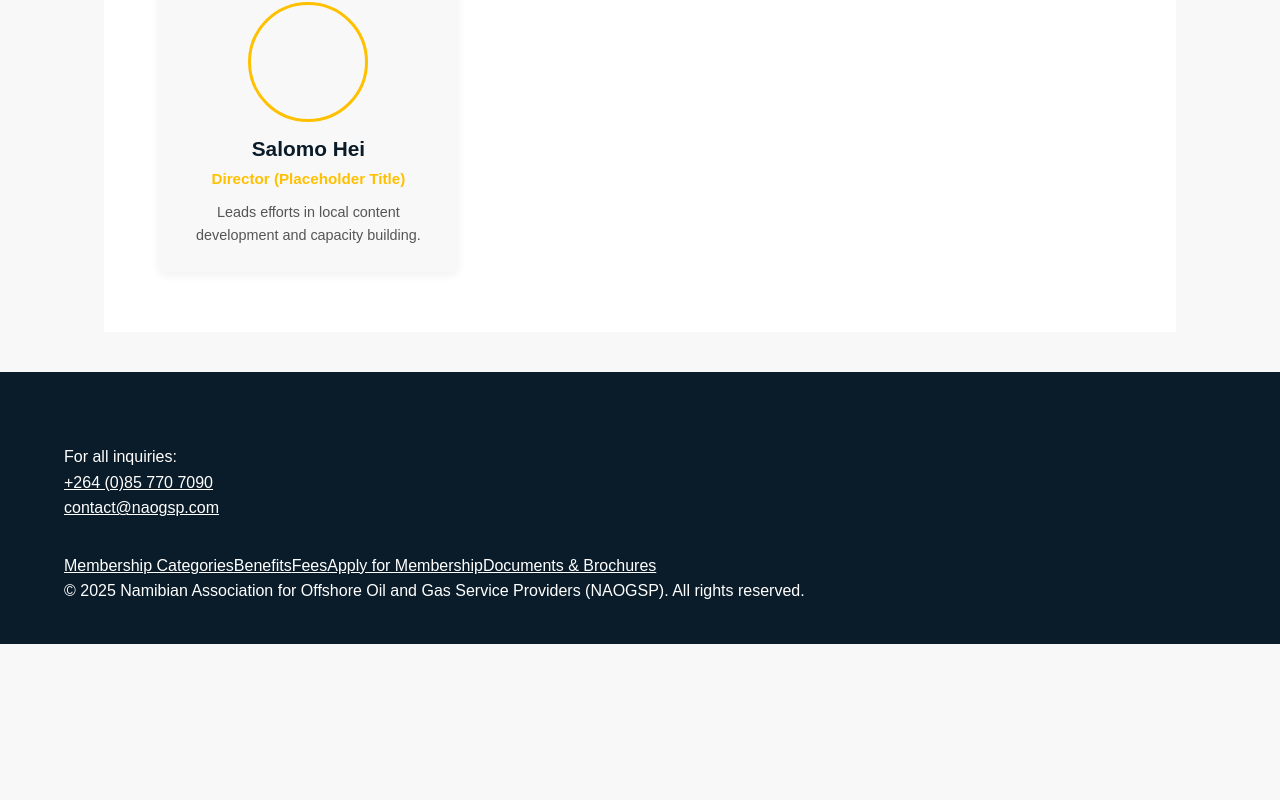
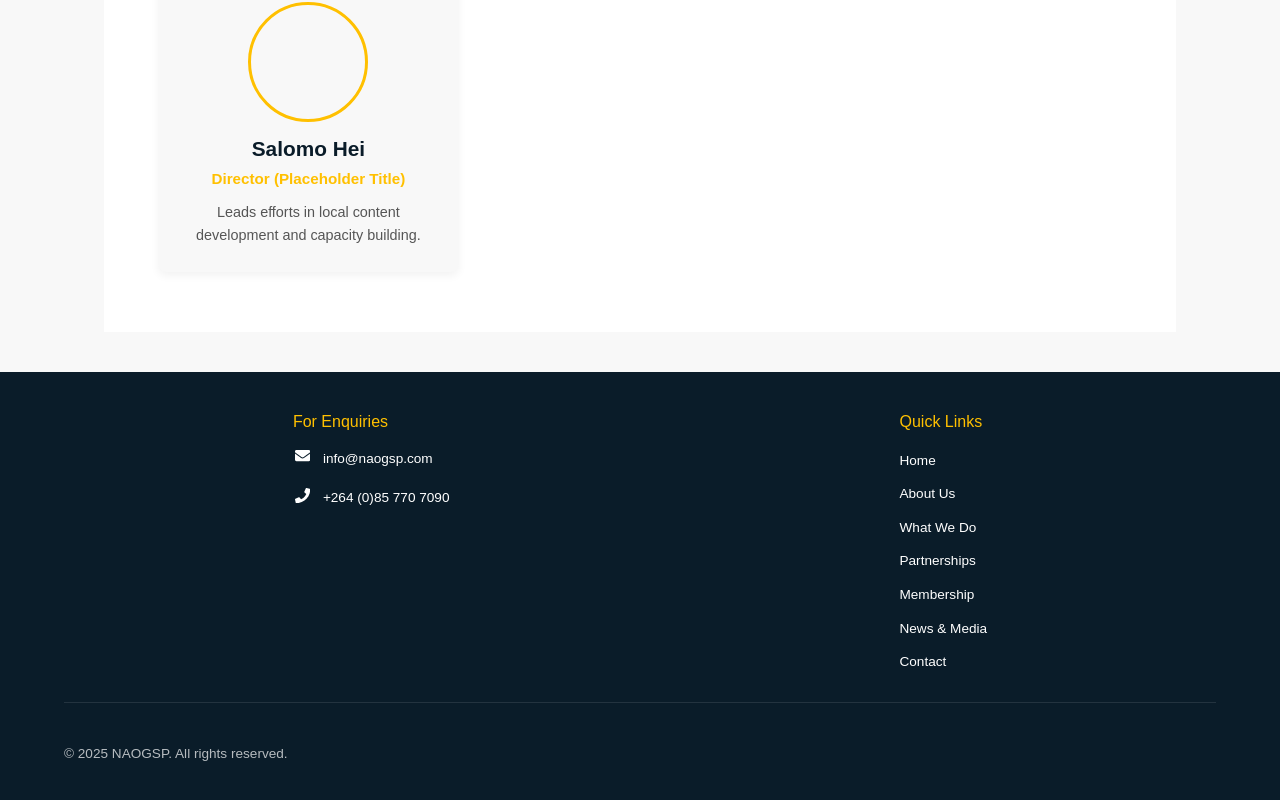
Before and after one commit to TiffanyNels/naogsp-website, a React (Vite) app: page / in a window 1280 px wide. Shown: the part 2552-3352 px from the top of the page. Before the commit the page ends 3196 px from the top, so only its background shows below. Built offline with nearby package versions, Linux system fonts and the light colour scheme; no server answers; the database is empty.

Commit message:
style: Refined footer layout, font weight, and spacing

```diff
--- a/src/App.css
+++ b/src/App.css
@@ -146,17 +146,112 @@ main {
 }
 
 
-/* --- 5. Footer Styling --- */
+/* --- 5. Footer Styling (Update) --- */
+
 .main-footer {
-  background-color: var(--color-primary-dark);
-  color: var(--color-white);
-  padding: 40px 5%;
+    background-color: var(--color-primary-dark);
+    color: var(--color-white);
+    padding: 40px 5%;
 }
 
-.main-footer a {
-  color: white;
+/* Main wrapper for the Inquiry and Nav sections */
+.footer-content-main {
+    display: flex;
+    justify-content: center; /* Pushes the two columns to the edges */
+    align-items: flex-start;
+    max-width: 1200px;
+    margin: 0 auto 30px auto;
+    padding-bottom: 20px;
+    border-bottom: 1px solid rgba(255, 255, 255, 0.1);
+    gap: 450px;
 }
 
+.footer-section h3 {
+    color: var(--color-accent-yellow);
+    font-size: 1rem;
+    margin-bottom: 15px;
+    font-weight: 500;
+}
+
+/* Shared List Styles */
+.inquiry-list,
+.nav-links-list {
+    list-style: none;
+    padding: 0;
+    margin: 0;
+}
+
+/* Inquiry List (Left Section) */
+.inquiry-list li {
+    margin-bottom: 15px;
+    font-size: 0.85rem;
+}
+
+.inquiry-list a {
+    color: var(--color-white);
+    text-decoration: none;
+    display: flex;
+    align-items: center; /* Vertically align icon and text */
+    transition: color 0.3s;
+    font-weight: 300;
+}
+
+.inquiry-list a:hover {
+    color: var(--color-accent-yellow);
+}
+
+.icon-wrapper {
+    margin-right: 10px;
+    font-size: 0.95rem;
+    width: 20px;
+    text-align: center;
+}
+
+/* Navigation Links List (Right Section) */
+.nav-links-list li {
+    margin-bottom: 8px;
+}
+
+.nav-links-list a {
+    color: var(--color-white);
+    text-decoration: none;
+    transition: color 0.3s;
+    font-size: 0.85rem;
+    font-weight: 300;
+}
+
+.nav-links-list a:hover {
+    color: var(--color-accent-yellow);
+}
+
+/* Bottom Copyright Section */
+.footer-copyright {
+    text-align: left;
+    font-size: 0.85rem;
+    color: rgba(255, 255, 255, 0.7);
+    padding-top: 10px;
+}
+
+/* Responsive Styling: Stack columns on smaller screens */
+@media (max-width: 650px) {
+    .footer-content-main {
+        flex-direction: column; /* Stacks the two columns */
+        align-items: center; /* Centers items horizontally */
+        gap: 0;
+    }
+
+    .footer-section {
+        width: 100%;
+        text-align: center;
+        margin-bottom: 30px;
+    }
+
+    /* Center the link content in the stacked layout */
+    .inquiry-list a,
+    .nav-links-list a {
+        justify-content: center;
+    }
+}
 
 /* --- 6. Hero/Mission Styles --- */
 .hero-section-global {
--- a/src/components/Footer.jsx
+++ b/src/components/Footer.jsx
@@ -1,50 +1,77 @@
 // src/components/Footer.jsx
 import React from 'react';
+import { Link } from 'react-router-dom';
+import { FaEnvelope, FaPhone } from 'react-icons/fa';
 
 function Footer() {
   const currentYear = new Date().getFullYear();
 
+  // Navigation Links (matching Header links)
+  const navLinks = [
+    { to: '/', label: 'Home' },
+    { to: '/about', label: 'About Us' },
+    { to: '/what-we-do', label: 'What We Do' },
+    { to: '/partnerships', label: 'Partnerships' },
+    { to: '/membership', label: 'Membership' },
+    { to: '/news-media', label: 'News & Media' },
+    { to: '/contact', label: 'Contact' },
+  ];
+
+  // Contact info (using the phone number from the presentation PDF)
+  const contactInfo = [
+    {
+      icon: <FaEnvelope />,
+      text: 'info@naogsp.com', // Placeholder email
+      href: 'mailto:info@naogsp.com'
+    },
+    {
+      icon: <FaPhone />,
+      text: '+264 (0)85 770 7090',
+      href: 'tel:+264857707090'
+    },
+  ];
+
   return (
     <footer className="main-footer">
-            <div className="footer-content">
+      <div className="footer-content-main">
 
-                {/* 1. Contact Information Block [cite: 87, 88] */}
-                <div className="footer-section contact-info">
-                    <h3>Contact Us</h3>
-                    <p>For all inquiries:</p>
-                    <p>
-                        <a href="tel:+264857707090">+264 (0)85 770 7090</a>
-                    </p>
-                    <p>
-                        <a href="mailto:contact@naogsp.com">contact@naogsp.com</a>
-                    </p>
-                    {/* Placeholder for social media icons */}
-                    <div className="social-links">
-                        {/* Placeholder for social icons (e.g., LinkedIn, X, etc.) */}
-                    </div>
+        {/* Left Side: Inquiry List */}
+        <div className="footer-section footer-inquiry">
+          <h3>For Enquiries</h3>
+          <ul className="inquiry-list">
+            {contactInfo.map((item, index) => (
+              <li key={index}>
+                <a href={item.href}>
+                  <span className="icon-wrapper">{item.icon}</span>
+                  {item.text}
+                </a>
+              </li>
+            ))}
+          </ul>
         </div>
 
-                {/* 3. Membership Links Block */}
-                 <div className="footer-section membership-links">
-                    <h3>Membership</h3>
-                    <ul>
-                        <a href="/membership">Membership Categories</a>
-                        <a href="/membership#benefits">Benefits</a>
-                        <a href="/membership#fees">Fees</a>
-                        <a href="/membership#apply">Apply for Membership</a>
-                        {/* Visitors can download membership documents and brochures [cite: 91] */}
-                        <a href="/downloads">Documents & Brochures</a>
+        {/* Right Side: Navigation Links */}
+        <div className="footer-section footer-nav-links">
+          <h3>Quick Links</h3>
+          <ul className="nav-links-list">
+            {navLinks.map((link, index) => (
+              <li key={index}>
+                <Link to={link.to}>{link.label}</Link>
+              </li>
+            ))}
           </ul>
         </div>
 
       </div>
 
-            {/* 4. Copyright Bar */}
-            <div className="footer-bottom">
-                <p>&copy; {currentYear} Namibian Association for Offshore Oil and Gas Service Providers (NAOGSP). All rights reserved.</p>
+      {/* Bottom Copyright Section */}
+      <div className="footer-copyright">
+        &copy; {currentYear} NAOGSP. All rights reserved.
       </div>
     </footer>
   );
 }
 
 export default Footer;
+
+// Namibian Association for Offshore Oil and Gas Service Providers (NAOGSP)
```
Lines whose indentation alone changed are shown as unchanged.
